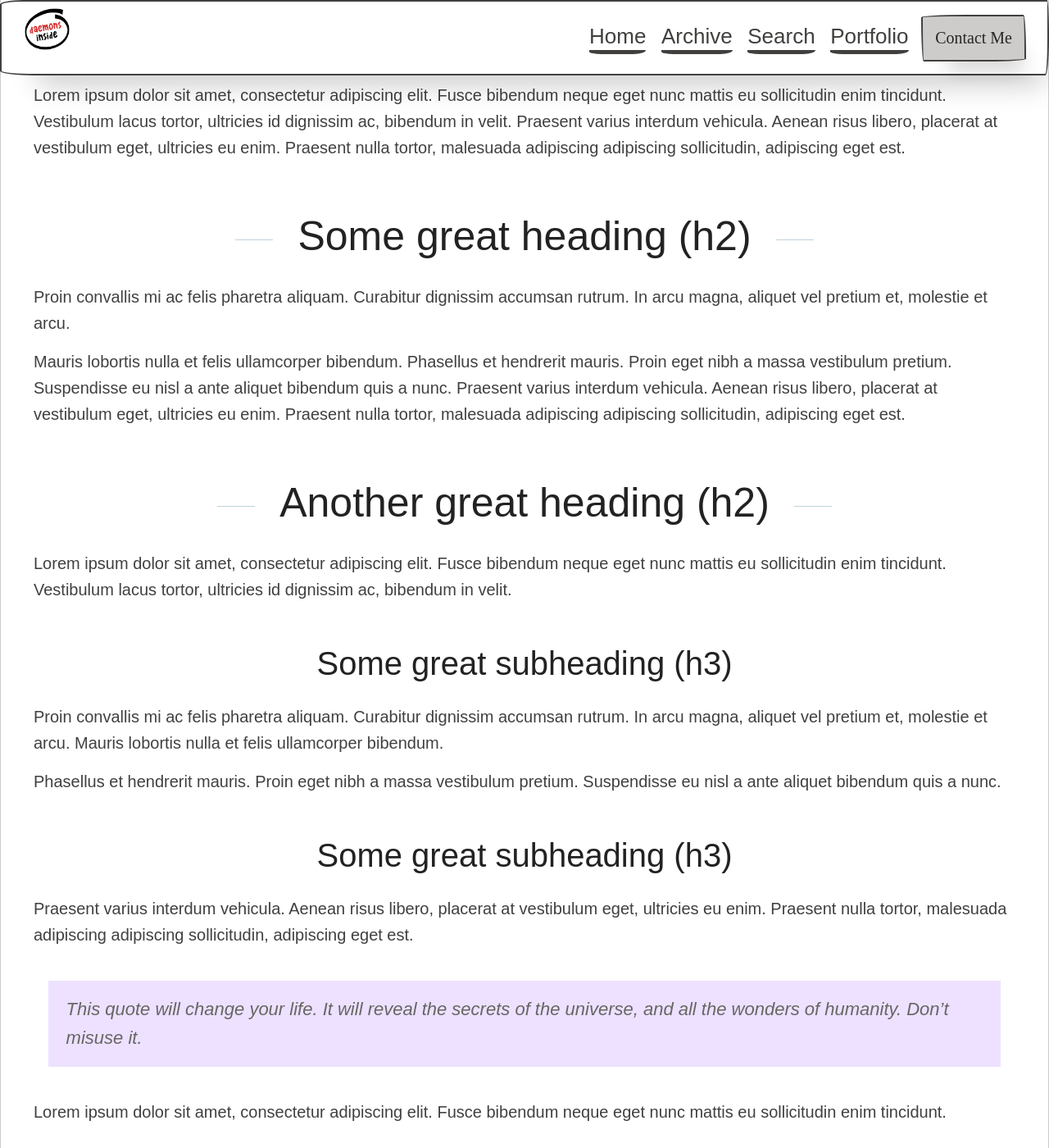
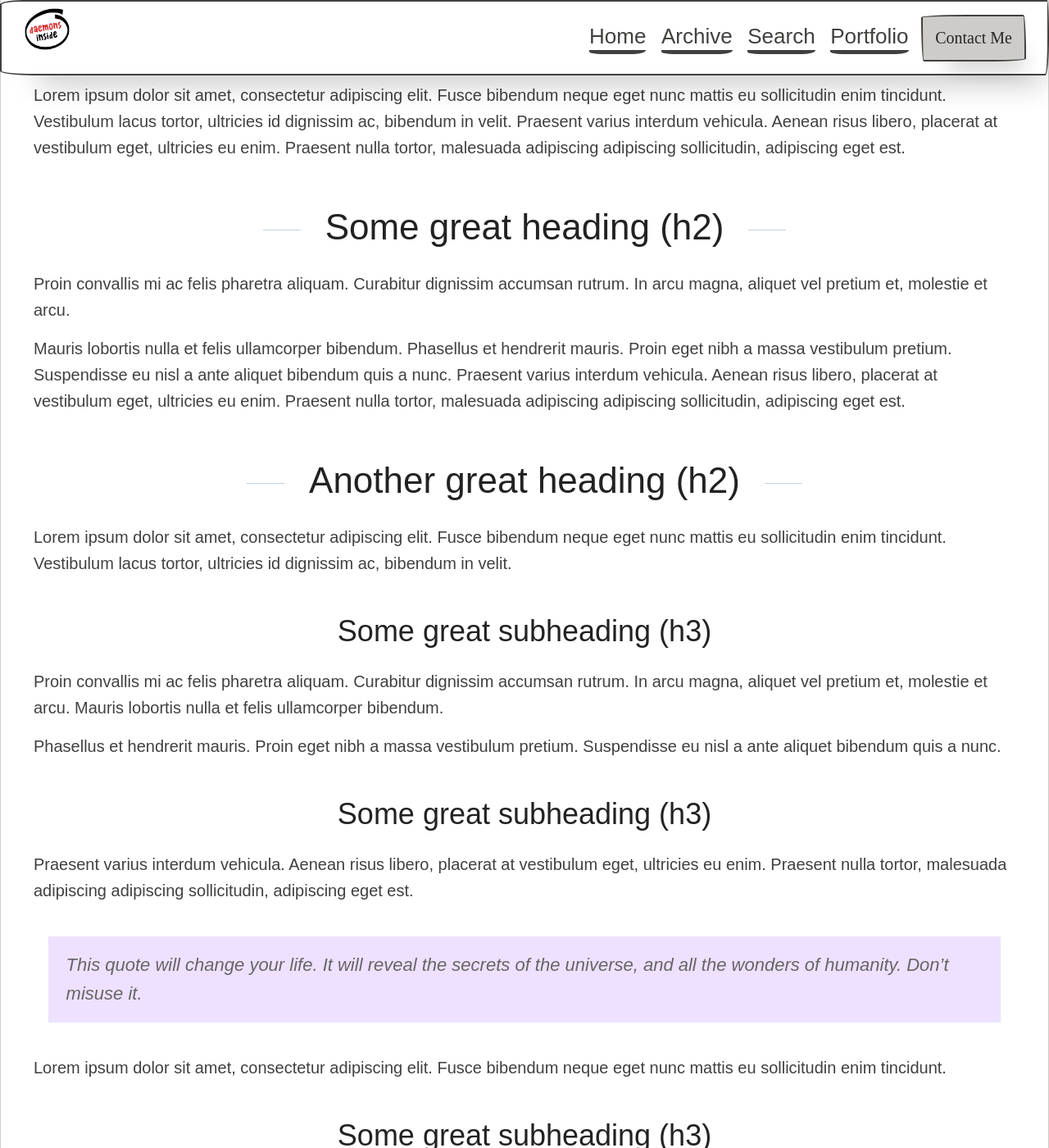
Before and after one commit to daemons-disciple/daemons-disciple.github.io, a Jekyll site: the page built from _posts/2019-7-27-this-post-demonstrates-post-content-styles.md, in a window 1280 px wide and 1400 px high, scrolled down 252 px. Shown: the whole window at 82% size. Built offline with Jekyll 4.4.1, drawn with Linux system fonts in a browser that asks for light colours; nearby versions of some CDN libraries; some web fonts are replaced; a script that is not in the unit is left out.

Commit message:
changed the z-index of modal, minor font-size adjustments

```diff
--- a/_layouts/post.html
+++ b/_layouts/post.html
@@ -3,7 +3,7 @@
 ---
 
 <article class="post detailed">
-  <h1>{{ page.title }}</h1>
+  <h1 class="article-title">{{ page.title }}</h1>
 
   <div>
     <p class="author_title">{{site.author}} · {{ page.date | date: "%B %e, %Y" }}</p>
--- a/assets/style.scss
+++ b/assets/style.scss
@@ -57,7 +57,7 @@
 }
 
 h2 {
-  font-size: 2.5rem !important;
+  font-size: 2.2rem !important;
 }
 
 @media (min-width: 769px){
@@ -73,11 +73,11 @@
 }
 
 h3 {
-  font-size: 2rem !important;
+  font-size: 1.8rem !important;
 }
 
 h4 {
-  font-size: 1.75rem !important;
+  font-size: 1.5rem;
   color: #222;
 }
 
@@ -131,6 +131,11 @@
     font-size: 3.333em;
     line-height: 0.75em;
 }*/
+
+// Keeps the contact me modal above the nav-bar
+.modal{
+  z-index: 101;
+}
 
 #search-container {
   text-align: center;
```
